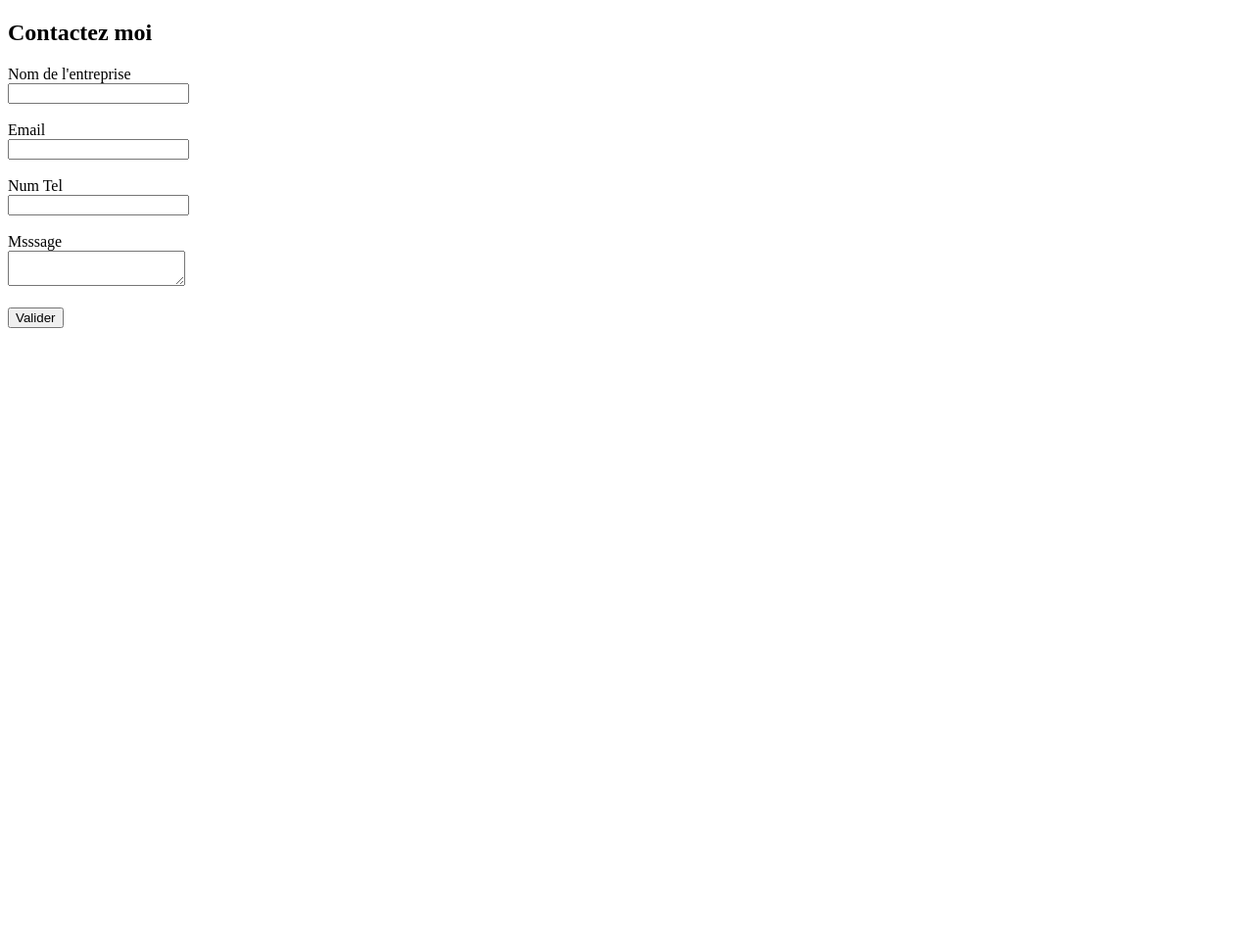
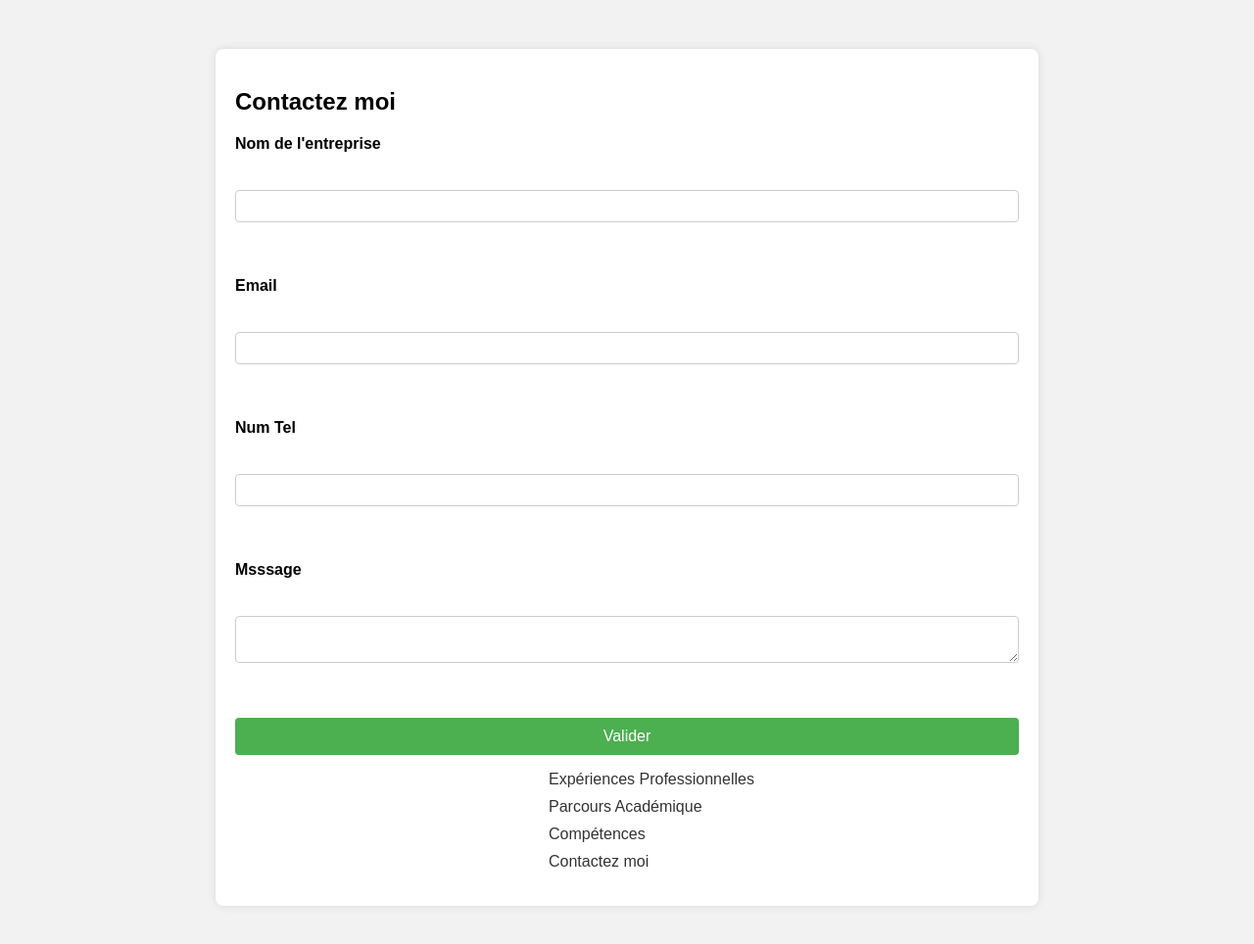
Before and after one commit to FakherJemli/Project_web, a plain HTML site: page contactForm.html in a window 1280 px wide. Shown: the whole page at 98% size. Before the commit the page ends 800 px from the top, so only its background shows below. Drawn offline with Linux system fonts and the light colour scheme.

Commit message:
adding css part

```diff
--- /dev/null
+++ b/contact.css
@@ -0,0 +1,70 @@
+body {
+    font-family: Arial, sans-serif;
+    background-color: #f2f2f2;
+    margin: 0;
+}
+
+.form-contact {
+    max-width: 800px;
+    margin: 50px auto;
+    background-color: #fff;
+    padding: 20px;
+    border-radius: 8px;
+    box-shadow: 0 0 10px rgba(0, 0, 0, 0.1);
+}
+
+form {
+    display: grid;
+    gap: 10px;
+}
+
+label {
+    font-weight: bold;
+}
+
+input,
+textarea {
+    width: 100%;
+    padding: 8px;
+    box-sizing: border-box;
+    border: 1px solid #ccc;
+    border-radius: 4px;
+}
+
+button {
+    background-color: #4caf50;
+    color: #fff;
+    padding: 10px 15px;
+    border: none;
+    border-radius: 4px;
+    cursor: pointer;
+    font-size: 16px;
+}
+
+button:hover {
+    background-color: #45a049;
+}
+
+ul {
+    list-style-type: none;
+    padding: 0;
+}
+
+ul li {
+    margin-bottom: 10px;
+}
+
+a {
+    text-decoration: none;
+    color: #333;
+}
+
+a:hover {
+    color: #4caf50;
+}
+.links {
+    margin-left: 40%;
+}
+img{
+    margin-left: 30%;
+    }
--- a/contactForm.html
+++ b/contactForm.html
@@ -4,11 +4,12 @@
     <meta charset="UTF-8">
     <meta name="viewport" content="width=device-width, initial-scale=1.0">
     <title>Contact</title>
-
+    <link rel="stylesheet" href="contact.css">
 </head>
 <body>
 
-<section >
+<div class="form-contact">
+<section  >
     <h1>Contactez moi</h1>
     <form>
         <label for="fname">Nom de l'entreprise</label><br>
@@ -24,6 +25,16 @@
       </form>
 
 </section>
+<!-- Liens vers les autres pages -->
+<section class="links">
+    <ul>
 
+        <li><a href="experinces.html">Expériences Professionnelles</a></li>
+        <li><a href="education.html">Parcours Académique</a></li>
+        <li><a href="skillsProjects.html">Compétences</a></li>
+        <li><a href="contactForm.html">Contactez moi</a></li>
+    </ul>
+</section>
+</div>
 </body>
 </html>
--- /dev/null
+++ b/education.css
@@ -0,0 +1,60 @@
+body {
+    font-family: 'Segoe UI', Tahoma, Geneva, Verdana, sans-serif;
+    background-color: #f3f3f3;
+    margin: 0;
+    align-items: center;
+}
+
+.container {
+    max-width: 800px;
+    margin: 50px auto;
+    background-color: #fff;
+    padding: 20px;
+    border-radius: 8px;
+    box-shadow: 0 0 10px rgba(0, 0, 0, 0.1);
+    text-align: center; /* Center align text */
+}
+
+h1 {
+    color: #2c3e50;
+}
+
+h3 {
+    color: #3498db;
+}
+
+img {
+    max-width: 100%;
+    height: auto;
+    border-radius: 8px;
+    margin: 10px auto; /* Center align images */
+}
+
+p {
+    color: #555;
+}
+
+ul {
+    list-style-type: none;
+    padding: 0;
+}
+
+ul li {
+    margin-bottom: 10px;
+}
+
+a {
+    text-decoration: none;
+    color: #3498db;
+}
+
+a:hover {
+    color: #2980b9;
+}
+.links {
+    margin-left: 40%;
+}
+
+img{
+margin-left: 30%;
+}
--- /dev/null
+++ b/experiences.css
@@ -0,0 +1,58 @@
+body {
+    font-family: 'Segoe UI', Tahoma, Geneva, Verdana, sans-serif;
+    background-color: #f3f3f3;
+    margin: 0;
+}
+
+.container {
+    max-width: 800px;
+    margin: 50px auto;
+    background-color: #fff;
+    padding: 20px;
+    border-radius: 8px;
+    box-shadow: 0 0 10px rgba(0, 0, 0, 0.1);
+    text-align: center; /* Center align text */
+}
+
+h1 {
+    color: #2c3e50;
+}
+
+h3 {
+    color: #3498db;
+}
+
+img {
+    max-width: 100%;
+    height: auto;
+    border-radius: 8px;
+    margin: 10px auto; /* Center align images */
+}
+
+p {
+    color: #555;
+}
+
+ul {
+    list-style-type: none;
+    padding: 0;
+}
+
+ul li {
+    margin-bottom: 10px;
+}
+
+a {
+    text-decoration: none;
+    color: #3498db;
+}
+
+a:hover {
+    color: #2980b9;
+}
+.links {
+    margin-left: 40%;
+}
+img{
+    margin-left: 30%;
+    }
--- /dev/null
+++ b/index.css
@@ -0,0 +1,65 @@
+body {
+    font-family: 'Segoe UI', Tahoma, Geneva, Verdana, sans-serif;
+    background-color: #f3f3f3;
+    margin: 0;
+}
+
+section#contact {
+    max-width: 800px;
+    margin: 50px auto;
+    background-color: #fff;
+    padding: 20px;
+    border-radius: 8px;
+    box-shadow: 0 0 10px rgba(0, 0, 0, 0.1);
+    text-align: center; /* Center align text */
+}
+
+header {
+    margin-bottom: 20px;
+}
+
+h1 {
+    color: #2c3e50;
+}
+
+h2 {
+    color: #3498db;
+}
+
+img {
+    max-width: 100%;
+    height: auto;
+    border-radius: 8px;
+    margin: 10px 0;
+}
+
+p {
+    color: #555;
+    margin-bottom: 10px;
+}
+
+hr {
+    margin: 20px 0;
+}
+
+ul {
+    list-style-type: none;
+    padding: 0;
+}
+
+ul li {
+    margin-bottom: 10px;
+}
+
+a {
+    text-decoration: none;
+    color: #3498db;
+}
+
+a:hover {
+    color: #2980b9;
+}
+
+.links {
+    margin-left: 40%;
+}
--- /dev/null
+++ b/skills.css
@@ -0,0 +1,65 @@
+body {
+    font-family: 'Segoe UI', Tahoma, Geneva, Verdana, sans-serif;
+    background-color: #f3f3f3;
+    margin: 0;
+}
+
+.container {
+    max-width: 800px;
+    margin: 50px auto;
+    background-color: #fff;
+    padding: 20px;
+    border-radius: 8px;
+    box-shadow: 0 0 10px rgba(0, 0, 0, 0.1);
+    text-align: center; /* Center align text */
+}
+
+h1 {
+    color: #2c3e50;
+}
+
+h3 {
+    color: #3498db;
+}
+
+p {
+    color: #555;
+}
+
+ul {
+    list-style-type: none;
+    padding: 0;
+}
+
+ul li {
+    margin-bottom: 10px;
+}
+
+a {
+    text-decoration: none;
+    color: #3498db;
+}
+
+a:hover {
+    color: #2980b9;
+}
+
+/* Additional styles for skills section */
+h3 + p {
+    margin-top: -10px; /* Adjust spacing between skills and competence sections */
+}
+
+h3 {
+    margin-top: 20px; /* Add spacing above competence sections */
+}
+
+/* Style for competence sections */
+h3, p {
+    margin-bottom: 10px;
+}
+.links {
+    margin-left: 40%;
+}
+img{
+    margin-left: 30%;
+    }
```
Also changed, not shown: education.html (+12 -0 lines), experinces.html (+11 -0 lines), index.html (+2 -3 lines), skillsProjects.html (+11 -0 lines).
